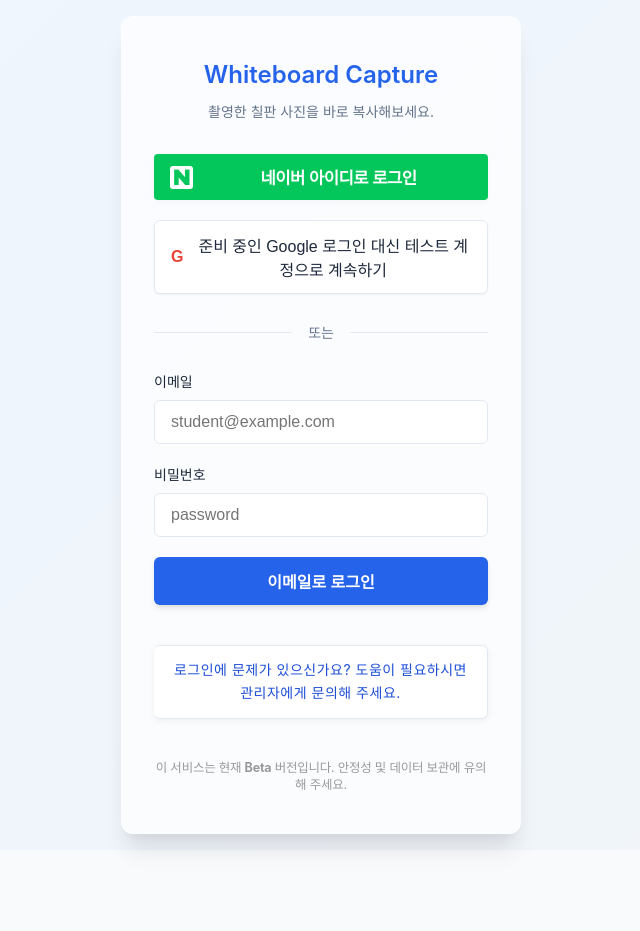
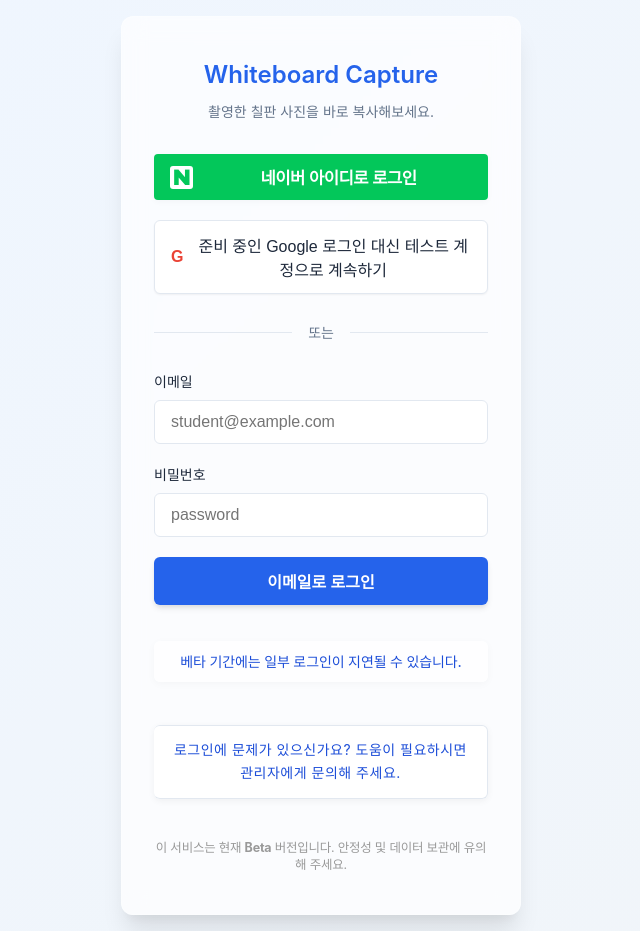
Before and after one commit to LunaMercury/whiteboard-capture, a React (Vite) app in the folder web/: page / in a window 1280 px wide. Shown: the whole page, without its empty margins (319-959 px from the left). Before the commit the page ends 850 px from the top, so only its background shows below. Built offline with nearby package versions, Linux system fonts and the light colour scheme; no server answers.

Commit message:
프론트엔드 작은 기능 운영 리허설 적용

```diff
--- a/web/src/components/Login.module.css
+++ b/web/src/components/Login.module.css
@@ -218,6 +218,20 @@
   transition: background 0.15s;
 }
 
+.loginDelayNotice {
+  margin: 1rem 0 0.2rem;
+  padding: 0.65rem 0.85rem;
+  border-radius: 6px;
+  background: rgba(255, 255, 255, 0.68);
+  color: var(--color-primary-700);
+  font-size: var(--font-size-sm);
+  font-weight: 500;
+  line-height: 1.45;
+  text-align: center;
+  letter-spacing: -0.1px;
+  box-shadow: 0 2px 8px rgba(0, 0, 0, 0.03);
+}
+
 @media (max-width: 480px) {
   .login__helpMessage {
     padding: 0.5rem 0.6rem;
--- a/web/src/components/Login.tsx
+++ b/web/src/components/Login.tsx
@@ -141,6 +141,7 @@
             {isSubmitting ? '로그인 중...' : '이메일로 로그인'}
           </button>
           {/* 안내 문구(로그인에 문제가 있으신가요? ... 관리자에게 문의해 주세요.) */}
+          <p className={styles.loginDelayNotice}>베타 기간에는 일부 로그인이 지연될 수 있습니다.</p>
           <p className={styles.login__helpMessage} aria-label="로그인에 문제가 있으신가요? 도움이 필요하시면 관리자에게 문의해 주세요.">
             로그인에 문제가 있으신가요? 도움이 필요하시면 관리자에게 문의해 주세요.
           </p>
```
Also changed, not shown: 1 other file (tests, documents, lock files or other folders).
